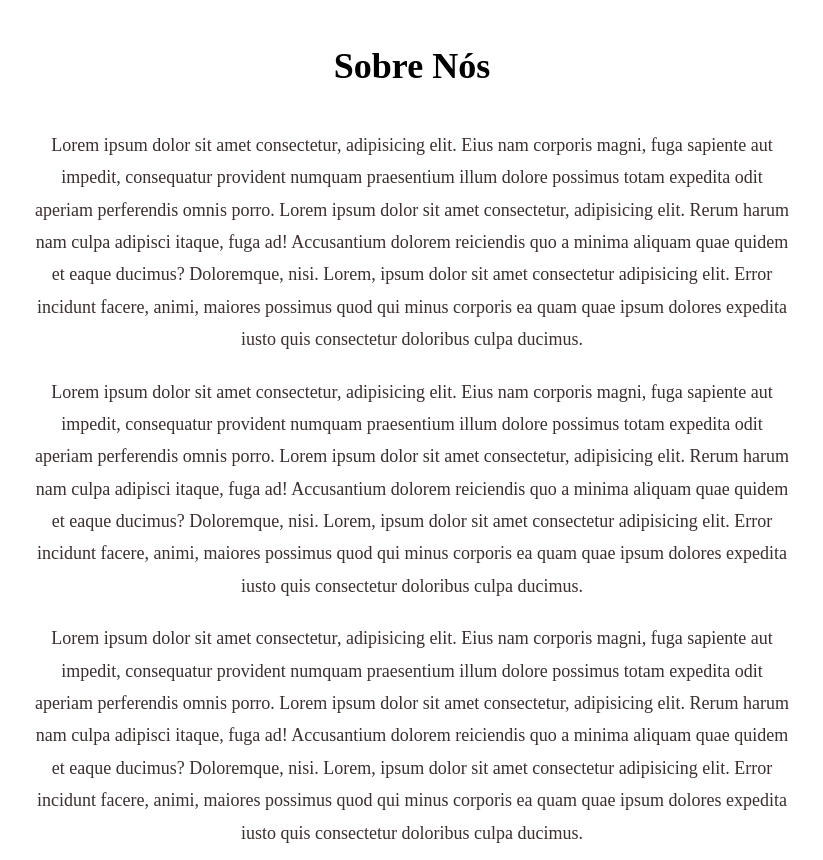
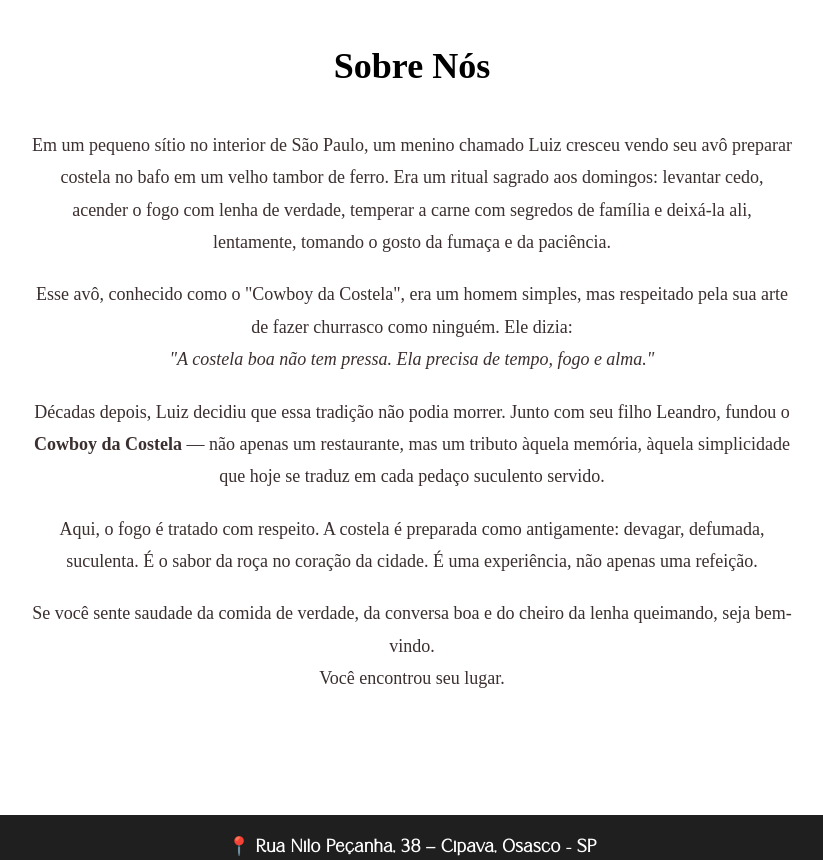
Before and after one commit to Caiodiv/Restaurante-Projeto, a plain HTML site: page aboutus.html in a window 1280 px wide. Shown: the part 540-1400 px from the top of the page, without its empty margins (228-1051 px from the left). Drawn offline with Linux system fonts and the light colour scheme.

Commit message:
Update aboutus.html

```diff
--- a/aboutus.html
+++ b/aboutus.html
@@ -4,7 +4,7 @@
 <head>
   <meta charset="UTF-8">
   <meta name="viewport" content="width=device-width, initial-scale=1.0">
-    <title>Comboy da Costela</title>
+  <title>Cowboy da Costela</title>
   <link rel="stylesheet" href="style.css">
   <link rel="stylesheet" href="https://cdnjs.cloudflare.com/ajax/libs/font-awesome/6.5.0/css/all.min.css">
 </head>
@@ -18,7 +18,8 @@
         <li><a href="index.html">Galeria</a></li>
         <li><a href="index.html">Sobre Nós</a></li>
         <li><a href="#contato">Onde Estamos</a></li>
-                <li><a href="https://www.ifood.com.br/delivery/osasco-sp/cowboy-da-costela-carnes-assadas-cipava/34653749-a3e8-4ba5-a919-1fc49aa7ad43"
+        <li><a
+            href="https://www.ifood.com.br/delivery/osasco-sp/cowboy-da-costela-carnes-assadas-cipava/34653749-a3e8-4ba5-a919-1fc49aa7ad43"
             target="_blank" class="btn-ifood">
             <img src="./images/ifood.png" alt="iFood" class="ifood-icon"> Peça Aqui
           </a>
@@ -30,12 +31,11 @@
   <section class="hero" id="inicio">
     <div class="hero-text">
       <div id="logoFix" class="logo-destaque">
-                <h1>Cowboy<br>da<br>Costela</h1>
+        <h1>COWBOY<br>DA<br>COSTELA</h1>
       </div>
       <p></p>
       <div class="social-icons">
-                <a href="https://www.instagram.com/cowboydacostelaloja/" target="_blank"><i
-                        class="fab fa-instagram"></i></a>
+        <a href="https://www.instagram.com/cowboydacostelaloja/" target="_blank"><i class="fab fa-instagram"></i></a>
         <a href="https://www.facebook.com/Cowboydacostela/?locale=pt_BR" target="_blank"><i
             class="fab fa-facebook"></i></a>
         <a href="https://wa.me/5511943841875" target="_blank"><i class="fab fa-whatsapp"></i></a>
@@ -47,31 +47,21 @@
     <div class="about-content">
         <h2>Sobre Nós</h2>
          <p>
-                Lorem ipsum dolor sit amet consectetur, adipisicing elit. Eius nam corporis magni, fuga sapiente aut
-                impedit, consequatur provident numquam praesentium illum dolore possimus totam expedita odit aperiam
-                perferendis omnis porro. Lorem ipsum dolor sit amet consectetur, adipisicing elit. Rerum harum nam culpa
-                adipisci itaque, fuga ad! Accusantium dolorem reiciendis quo a minima aliquam quae quidem et eaque
-                ducimus? Doloremque, nisi. Lorem, ipsum dolor sit amet consectetur adipisicing elit. Error incidunt
-                facere, animi, maiores possimus quod qui minus corporis ea quam quae ipsum dolores expedita iusto quis
-                consectetur doloribus culpa ducimus.
+      Em um pequeno sítio no interior de São Paulo, um menino chamado Luiz cresceu vendo seu avô preparar costela no bafo em um velho tambor de ferro. Era um ritual sagrado aos domingos: levantar cedo, acender o fogo com lenha de verdade, temperar a carne com segredos de família e deixá-la ali, lentamente, tomando o gosto da fumaça e da paciência.
     </p>
     <p>
-                Lorem ipsum dolor sit amet consectetur, adipisicing elit. Eius nam corporis magni, fuga sapiente aut
-                impedit, consequatur provident numquam praesentium illum dolore possimus totam expedita odit aperiam
-                perferendis omnis porro. Lorem ipsum dolor sit amet consectetur, adipisicing elit. Rerum harum nam culpa
-                adipisci itaque, fuga ad! Accusantium dolorem reiciendis quo a minima aliquam quae quidem et eaque
-                ducimus? Doloremque, nisi. Lorem, ipsum dolor sit amet consectetur adipisicing elit. Error incidunt
-                facere, animi, maiores possimus quod qui minus corporis ea quam quae ipsum dolores expedita iusto quis
-                consectetur doloribus culpa ducimus.
+      Esse avô, conhecido como o "Cowboy da Costela", era um homem simples, mas respeitado pela sua arte de fazer churrasco como ninguém. Ele dizia:<br>
+      <em>"A costela boa não tem pressa. Ela precisa de tempo, fogo e alma."</em>
     </p>
     <p>
-                Lorem ipsum dolor sit amet consectetur, adipisicing elit. Eius nam corporis magni, fuga sapiente aut
-                impedit, consequatur provident numquam praesentium illum dolore possimus totam expedita odit aperiam
-                perferendis omnis porro. Lorem ipsum dolor sit amet consectetur, adipisicing elit. Rerum harum nam culpa
-                adipisci itaque, fuga ad! Accusantium dolorem reiciendis quo a minima aliquam quae quidem et eaque
-                ducimus? Doloremque, nisi. Lorem, ipsum dolor sit amet consectetur adipisicing elit. Error incidunt
-                facere, animi, maiores possimus quod qui minus corporis ea quam quae ipsum dolores expedita iusto quis
-                consectetur doloribus culpa ducimus.
+      Décadas depois, Luiz decidiu que essa tradição não podia morrer. Junto com seu filho Leandro, fundou o <strong>Cowboy da Costela</strong> — não apenas um restaurante, mas um tributo àquela memória, àquela simplicidade que hoje se traduz em cada pedaço suculento servido.
+    </p>
+    <p>
+      Aqui, o fogo é tratado com respeito. A costela é preparada como antigamente: devagar, defumada, suculenta. É o sabor da roça no coração da cidade. É uma experiência, não apenas uma refeição.
+    </p>
+    <p>
+      Se você sente saudade da comida de verdade, da conversa boa e do cheiro da lenha queimando, seja bem-vindo.
+      <br>Você encontrou seu lugar.
     </p>
     </div>
 </section>
```
Lines whose indentation alone changed are shown as unchanged.
